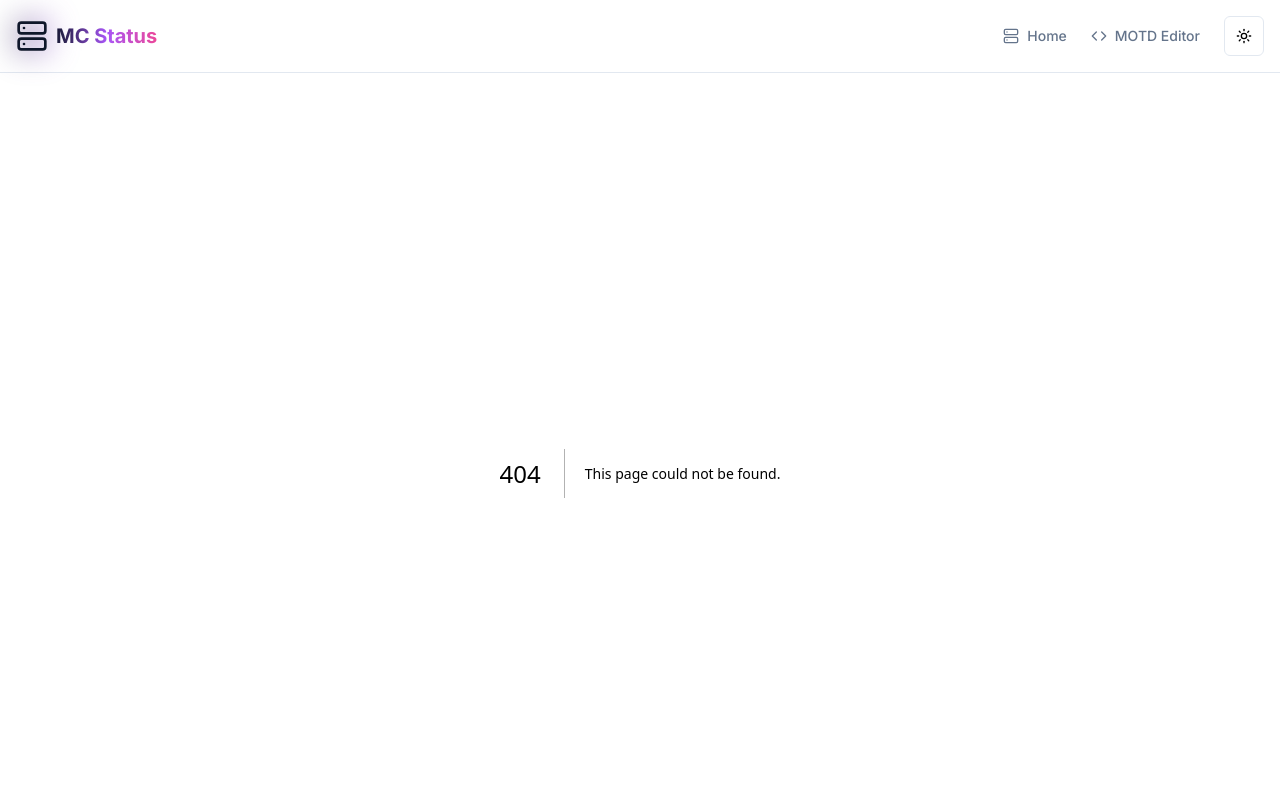
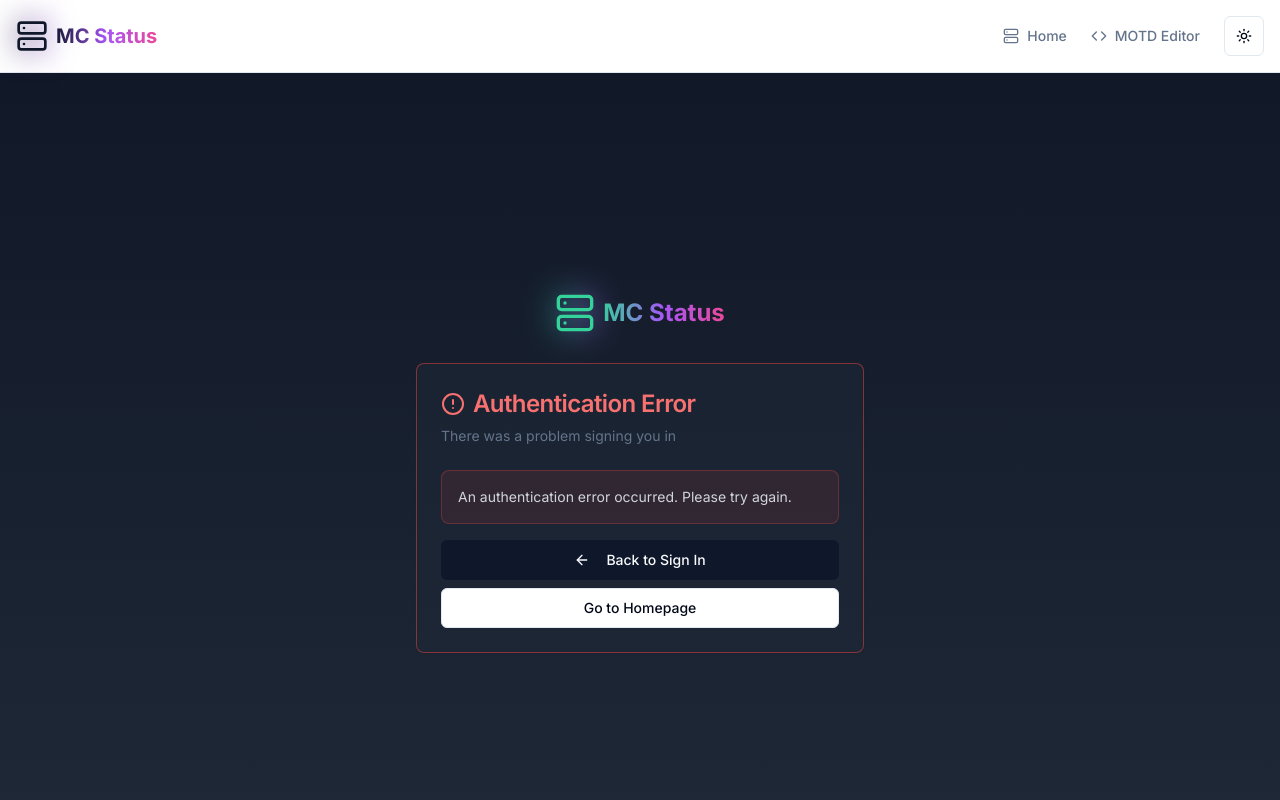
Before and after one commit to 4ngel2769/minecraft-server-status, a Next.js app: page /auth/error in a window 1280 px wide. Before the commit this address had no page. Shown: the top 800 px of the page. Built offline with nearby package versions, Linux system fonts and the light colour scheme.

Commit message:
Add authentication error page and providers component
Introduces an authentication error page to display user-friendly error messages based on query parameters. Adds a Providers component to wrap children with next-auth's SessionProvider for session management.

```diff
--- /dev/null
+++ b/app/auth/error/page.tsx
@@ -0,0 +1,92 @@
+'use client';
+
+import Link from 'next/link';
+import { useSearchParams } from 'next/navigation';
+import { Card, CardContent, CardDescription, CardHeader, CardTitle } from '@/components/ui/card';
+import { Button } from '@/components/ui/button';
+import { AlertCircle, ArrowLeft, Server } from 'lucide-react';
+
+export default function AuthErrorPage() {
+  const searchParams = useSearchParams();
+  const error = searchParams.get('error');
+
+  const getErrorMessage = () => {
+    switch (error) {
+      case 'Configuration':
+        return 'There is a problem with the server configuration.';
+      case 'AccessDenied':
+        return 'You do not have permission to sign in.';
+      case 'Verification':
+        return 'The verification token has expired or has already been used.';
+      case 'OAuthSignin':
+        return 'Error in constructing an authorization URL.';
+      case 'OAuthCallback':
+        return 'Error in handling the response from the OAuth provider.';
+      case 'OAuthCreateAccount':
+        return 'Could not create OAuth provider user in the database.';
+      case 'EmailCreateAccount':
+        return 'Could not create email provider user in the database.';
+      case 'Callback':
+        return 'Error in the OAuth callback handler route.';
+      case 'OAuthAccountNotLinked':
+        return 'Email already exists with a different provider.';
+      case 'EmailSignin':
+        return 'The email address could not be sent.';
+      case 'CredentialsSignin':
+        return 'Invalid credentials. Please check your email and password.';
+      case 'SessionRequired':
+        return 'Please sign in to access this page.';
+      default:
+        return 'An authentication error occurred. Please try again.';
+    }
+  };
+
+  return (
+    <div className="min-h-screen bg-gradient-to-b from-gray-900 to-gray-800 flex items-center justify-center px-4 py-12">
+      <div className="w-full max-w-md space-y-6">
+        {/* Logo/Branding */}
+        <div className="text-center space-y-2">
+          <Link href="/" className="inline-flex items-center gap-2 group">
+            <div className="relative">
+              <div className="absolute inset-0 bg-gradient-to-r from-emerald-500 to-purple-500 blur-lg opacity-50 group-hover:opacity-75 transition-opacity" />
+              <Server className="w-10 h-10 text-emerald-400 relative z-10" />
+            </div>
+            <span className="text-2xl font-bold bg-gradient-to-r from-emerald-400 via-purple-500 to-pink-500 bg-clip-text text-transparent">
+              MC Status
+            </span>
+          </Link>
+        </div>
+
+        {/* Error Card */}
+        <Card className="bg-gray-800/50 border-red-500/50">
+          <CardHeader>
+            <CardTitle className="text-2xl flex items-center gap-2 text-red-400">
+              <AlertCircle className="w-6 h-6" />
+              Authentication Error
+            </CardTitle>
+            <CardDescription>
+              There was a problem signing you in
+            </CardDescription>
+          </CardHeader>
+          <CardContent className="space-y-4">
+            <div className="p-4 bg-red-500/10 border border-red-500/30 rounded-lg">
+              <p className="text-sm text-gray-300">{getErrorMessage()}</p>
+            </div>
+
+            <div className="flex flex-col gap-2">
+              <Button asChild className="w-full">
+                <Link href="/auth/signin">
+                  <ArrowLeft className="w-4 h-4 mr-2" />
+                  Back to Sign In
+                </Link>
+              </Button>
+              <Button asChild variant="outline" className="w-full">
+                <Link href="/">Go to Homepage</Link>
+              </Button>
+            </div>
+          </CardContent>
+        </Card>
+      </div>
+    </div>
+  );
+}
--- /dev/null
+++ b/components/providers.tsx
@@ -0,0 +1,8 @@
+'use client';
+
+import { SessionProvider } from 'next-auth/react';
+import { ReactNode } from 'react';
+
+export function Providers({ children }: { children: ReactNode }) {
+  return <SessionProvider>{children}</SessionProvider>;
+}
```
